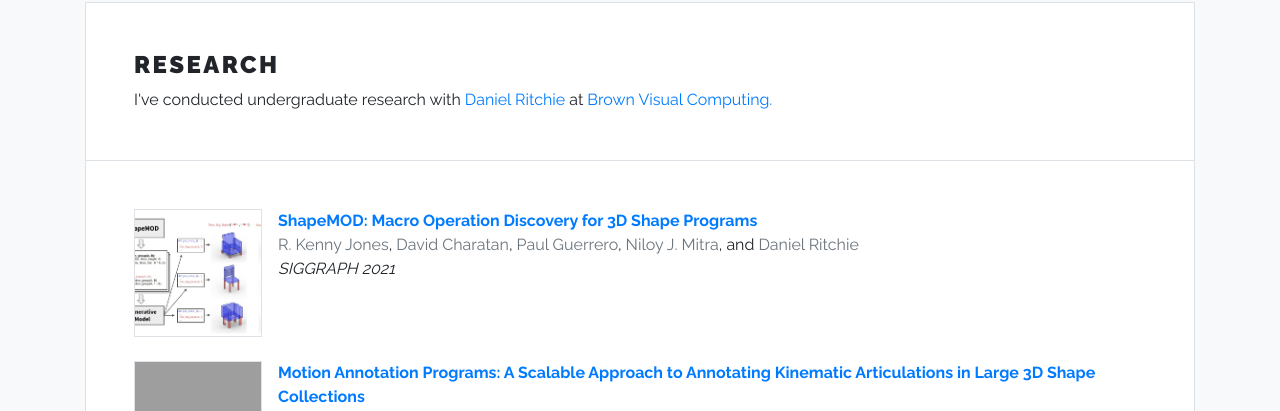
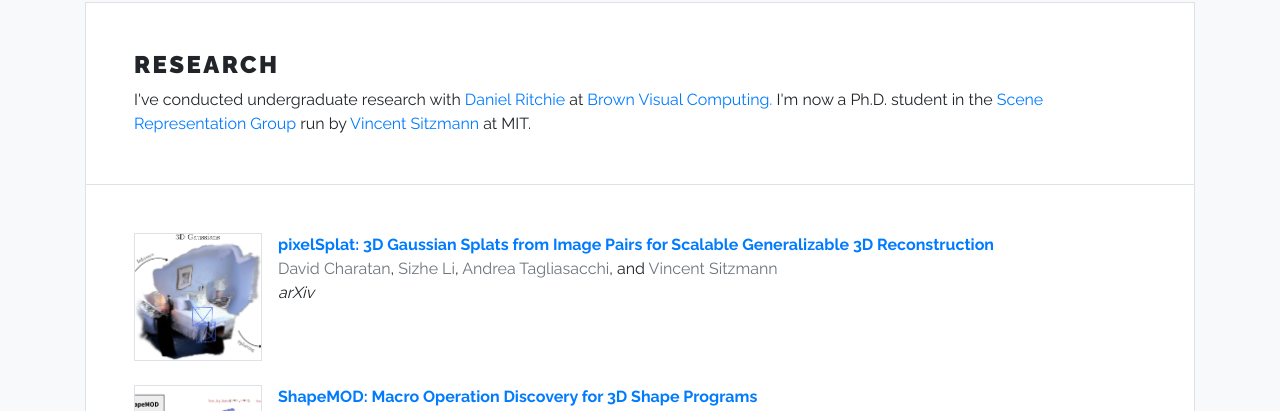
Before and after one commit to dcharatan/dcharatan.github.io, a React (Create React App) app: page /#/research in a window 1280 px wide. Shown: the part 103-514 px from the top of the page. Built offline with nearby package versions, Linux system fonts and the light colour scheme; grey boxes are pictures that could not be loaded.

Commit message:
Add pixelSplat

```diff
--- a/src/features/pages/Research.jsx
+++ b/src/features/pages/Research.jsx
@@ -22,7 +22,13 @@ const Research = () => {
     <>
       I&apos;ve conducted undergraduate research with{' '}
       <a href="https://dritchie.github.io/csci2240/">Daniel Ritchie</a> at{' '}
-      <a href="https://visual.cs.brown.edu/">Brown Visual Computing.</a>
+      <a href="https://visual.cs.brown.edu/">Brown Visual Computing.</a>{' '}
+      I&apos;m now a Ph.D. student in the{' '}
+      <a href="https://www.scenerepresentations.org/">
+        Scene Representation Group
+      </a>{' '}
+      run by <a href="https://www.vincentsitzmann.com/">Vincent Sitzmann</a> at
+      MIT.
     </>
   );
 
--- a/src/features/pages/Resume.jsx
+++ b/src/features/pages/Resume.jsx
@@ -18,6 +18,12 @@ const Resume = () => {
     <Page title="Resume" subtitle={subtitle}>
       <ResumeSection name="Education">
         <Degree
+          name="Ph.D. Computer Science"
+          university="Massachusetts Institute of Technology (Cambridge, MA)"
+          years="2022–"
+          className="mb-2"
+        />
+        <Degree
           name="Sc.B. Computer Engineering"
           university="Brown University (Providence, RI)"
           years="2017–2021"
@@ -32,7 +38,7 @@ const Resume = () => {
           dates="September 2021–August 2022"
           bullets={[
             'Developed technology related to 3D reconstruction and object understanding.',
-            'Worked on optimized neural scene representations using CUDA.'
+            'Worked on optimized neural scene representations using CUDA.',
           ]}
         />
         <WorkExperience
--- a/src/features/research/authors.js
+++ b/src/features/research/authors.js
@@ -62,3 +62,18 @@ export const AngelChang = {
   name: 'Angel X. Chang',
   url: 'https://angelxuanchang.github.io/',
 };
+
+export const SizheLi = {
+  name: 'Sizhe Li',
+  url: 'https://sizhe-li.github.io/',
+};
+
+export const AndreaTagliasacchi = {
+  name: 'Andrea Tagliasacchi',
+  url: 'https://taiya.github.io/',
+};
+
+export const VincentSitzmann = {
+  name: 'Vincent Sitzmann',
+  url: 'https://www.vincentsitzmann.com/',
+};
--- a/src/features/research/publications.js
+++ b/src/features/research/publications.js
@@ -12,9 +12,22 @@ import {
   SoniaRaychaudhuri,
   VladimirKim,
   XianghaoXu,
+  VincentSitzmann,
+  AndreaTagliasacchi,
+  SizheLi,
 } from './authors';
+import ThumbnailPixelSplat from './thumbnail_pixelsplat.png';
 import ThumbnailShapeMOD from './thumbnail_shapemod.jpeg';
 import ThumbnailArticulations from './thumbnail_articulations.gif';
+
+export const PixelSplat = {
+  title:
+    'pixelSplat: 3D Gaussian Splats from Image Pairs for Scalable Generalizable 3D Reconstruction',
+  url: 'https://pixelsplat.github.io/',
+  thumbnailSource: ThumbnailPixelSplat,
+  authors: [DavidCharatan, SizheLi, AndreaTagliasacchi, VincentSitzmann],
+  venue: 'arXiv',
+};
 
 export const ShapeMOD = {
   title: 'ShapeMOD: Macro Operation Discovery for 3D Shape Programs',
@@ -44,4 +57,4 @@ export const Articulations = {
   venue: '3DV 2020',
 };
 
-export default [ShapeMOD, Articulations];
+export default [PixelSplat, ShapeMOD, Articulations];
```
Also changed, not shown: src/features/research/thumbnail_pixelsplat.png (added).
